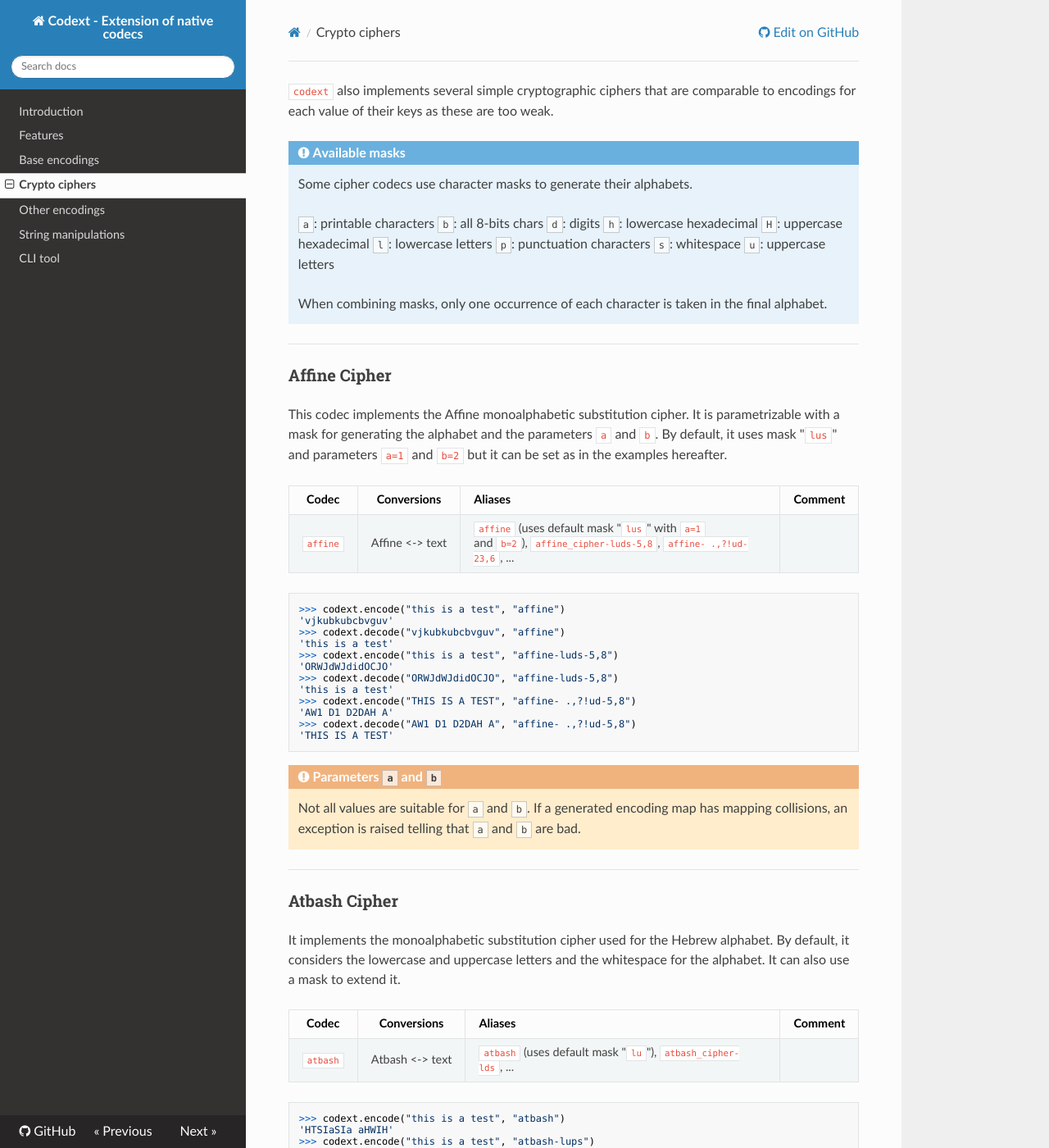
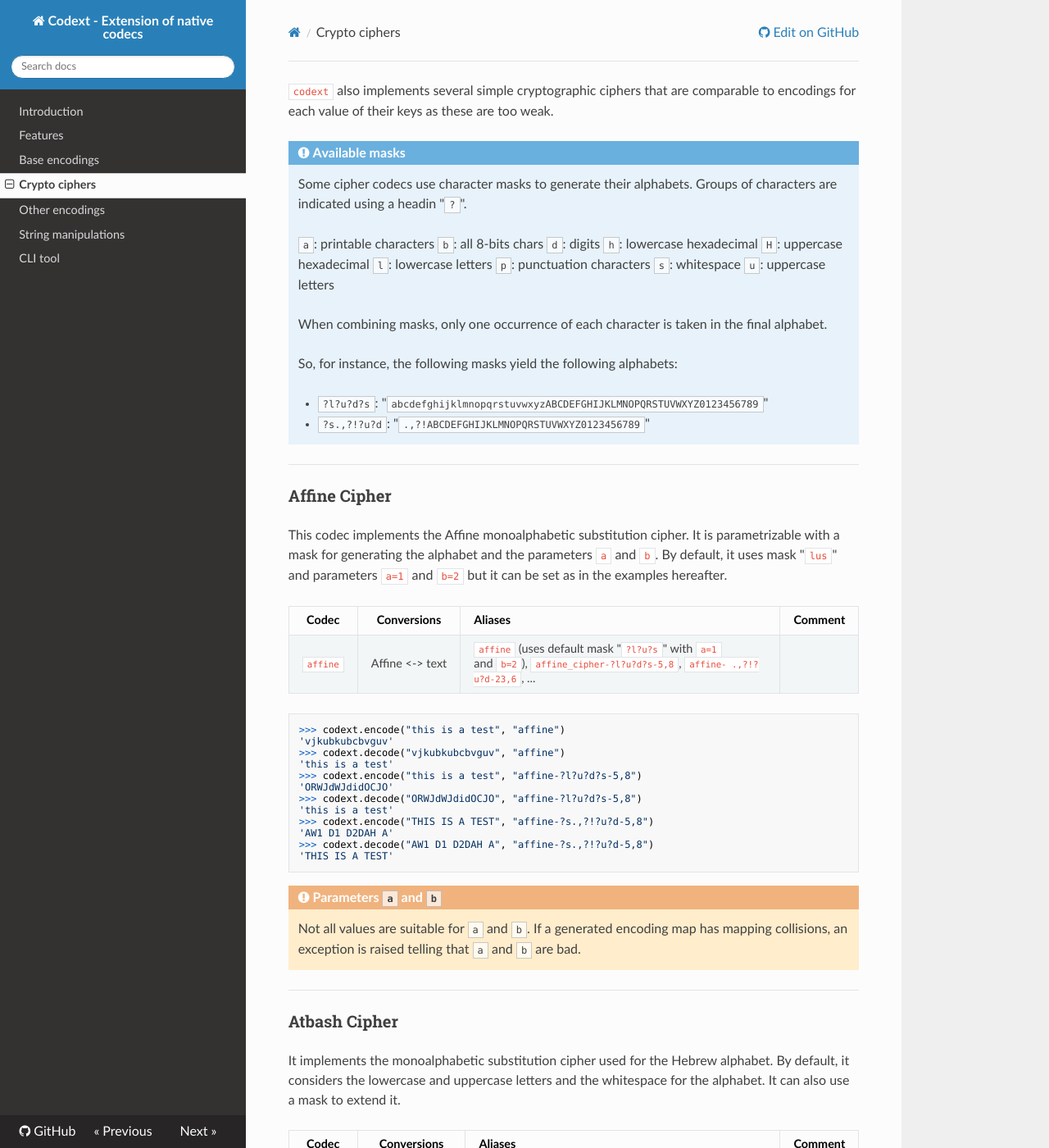
Before and after one commit to dhondta/python-codext, an MkDocs documentation site: the page built from docs/ciphers.md, in a window 1280 px wide and 1400 px high. Shown: the whole window at 82% size. Built offline with MkDocs 1.6.1, drawn with Linux system fonts in a browser that asks for light colours; nearby versions of some CDN libraries; old or Windows-style settings are respelled for this version of MkDocs; some of the changed text lies outside the part shown.

Commit message:
Modified mask handling for generating alphabets

````diff
--- a/docs/ciphers.md
+++ b/docs/ciphers.md
@@ -2,7 +2,7 @@
 
 !!! note "Available masks"
 
-    Some cipher codecs use character masks to generate their alphabets.
+    Some cipher codecs use character masks to generate their alphabets. Groups of characters are indicated using a headin "`?`".
 
     `a`: printable characters
     `b`: all 8-bits chars
@@ -16,6 +16,11 @@
 
     When combining masks, only one occurrence of each character is taken in the final alphabet.
 
+    So, for instance, the following masks yield the following alphabets:
+
+    - `?l?u?d?s`: "`abcdefghijklmnopqrstuvwxyzABCDEFGHIJKLMNOPQRSTUVWXYZ0123456789 `"
+    - `?s.,?!?u?d`: "` .,?!ABCDEFGHIJKLMNOPQRSTUVWXYZ0123456789`"
+
 -----
 
 ### Affine Cipher
@@ -24,20 +29,20 @@ This codec implements the Affine monoalphabetic substitution cipher. It is param
 
 **Codec** | **Conversions** | **Aliases** | **Comment**
 :---: | :---: | --- | ---
-`affine` | Affine <-> text | `affine` (uses default mask "`lus`" with `a=1` and `b=2`), `affine_cipher-luds-5,8`, `affine- .,?!ud-23,6`, ...
+`affine` | Affine <-> text | `affine` (uses default mask "`?l?u?s`" with `a=1` and `b=2`), `affine_cipher-?l?u?d?s-5,8`, `affine- .,?!?u?d-23,6`, ...
 
 ```python
 >>> codext.encode("this is a test", "affine")
 'vjkubkubcbvguv'
 >>> codext.decode("vjkubkubcbvguv", "affine")
 'this is a test'
->>> codext.encode("this is a test", "affine-luds-5,8")
+>>> codext.encode("this is a test", "affine-?l?u?d?s-5,8")
 'ORWJdWJdidOCJO'
->>> codext.decode("ORWJdWJdidOCJO", "affine-luds-5,8")
+>>> codext.decode("ORWJdWJdidOCJO", "affine-?l?u?d?s-5,8")
 'this is a test'
->>> codext.encode("THIS IS A TEST", "affine- .,?!ud-5,8")
+>>> codext.encode("THIS IS A TEST", "affine-?s.,?!?u?d-5,8")
 'AW1 D1 D2DAH A'
->>> codext.decode("AW1 D1 D2DAH A", "affine- .,?!ud-5,8")
+>>> codext.decode("AW1 D1 D2DAH A", "affine-?s.,?!?u?d-5,8")
 'THIS IS A TEST'
 ```
 
@@ -53,14 +58,14 @@ It implements the monoalphabetic substitution cipher used for the Hebrew alphabe
 
 **Codec** | **Conversions** | **Aliases** | **Comment**
 :---: | :---: | --- | ---
-`atbash` | Atbash <-> text | `atbash` (uses default mask "`lu`"), `atbash_cipher-lds`, ...
+`atbash` | Atbash <-> text | `atbash` (uses default mask "`lus`"), `atbash_cipher-?l?d?s`, ...
 
 ```python
 >>> codext.encode("this is a test", "atbash")
 'HTSIaSIa aHWIH'
->>> codext.encode("this is a test", "atbash-lups")
+>>> codext.encode("this is a test", "atbash-?l?u?p?s")
 '.^]/a]/a a.{/.'
->>> codext.decode(".^]/a]/a a.{/.", "atbash_cipher_lups")
+>>> codext.decode(".^]/a]/a a.{/.", "atbash_cipher_?l?u?p?s")
 'this is a test'
 ```
 
````
Also changed, not shown: 3 other files.
